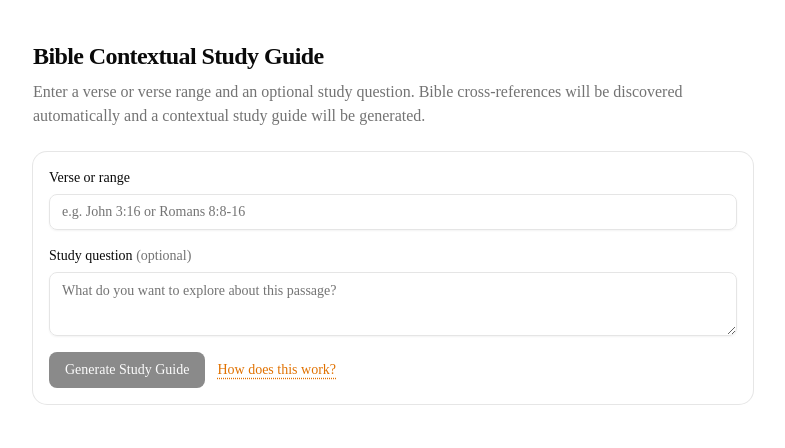
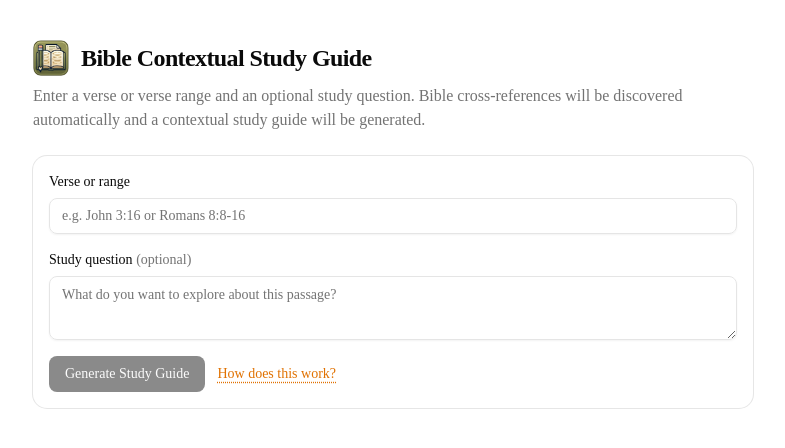
Before and after one commit to ez-p/bible_xref2, a Next.js app: page / in a window 1280 px wide. Shown: the top 448 px of the page, without its empty margins (247-1032 px from the left). Built offline with nearby package versions, Linux system fonts and the light colour scheme.

Commit message:
Added icon to header

```diff
--- a/src/app/page.tsx
+++ b/src/app/page.tsx
@@ -1,10 +1,18 @@
+import Image from "next/image";
 import { StudyForm } from "@/components/study-form";
 
 export default function Home() {
   return (
     <main className="mx-auto flex w-full max-w-3xl flex-1 flex-col gap-6 px-4 py-10 sm:px-6">
       <div className="flex flex-col gap-2">
-        <h1 className="text-2xl font-semibold tracking-tight">
+        <h1 className="flex items-center gap-3 text-2xl font-semibold tracking-tight">
+          <Image
+            src="/bible-explorer.png"
+            alt=""
+            width={36}
+            height={36}
+            className="rounded-md"
+          />
           Bible Contextual Study Guide
         </h1>
         <p className="text-muted-foreground">
```
Also changed, not shown: public/bible-explorer.png (added).
